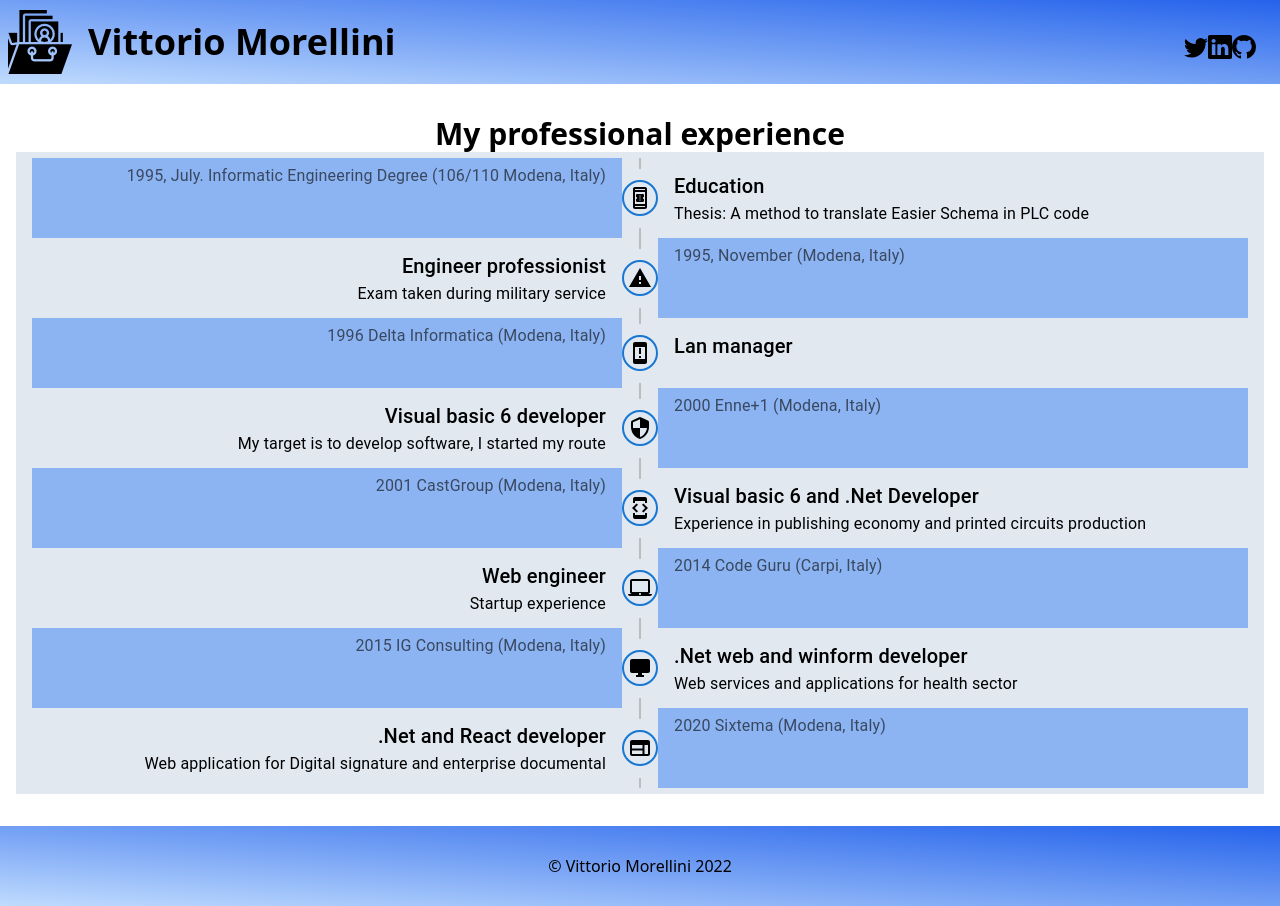
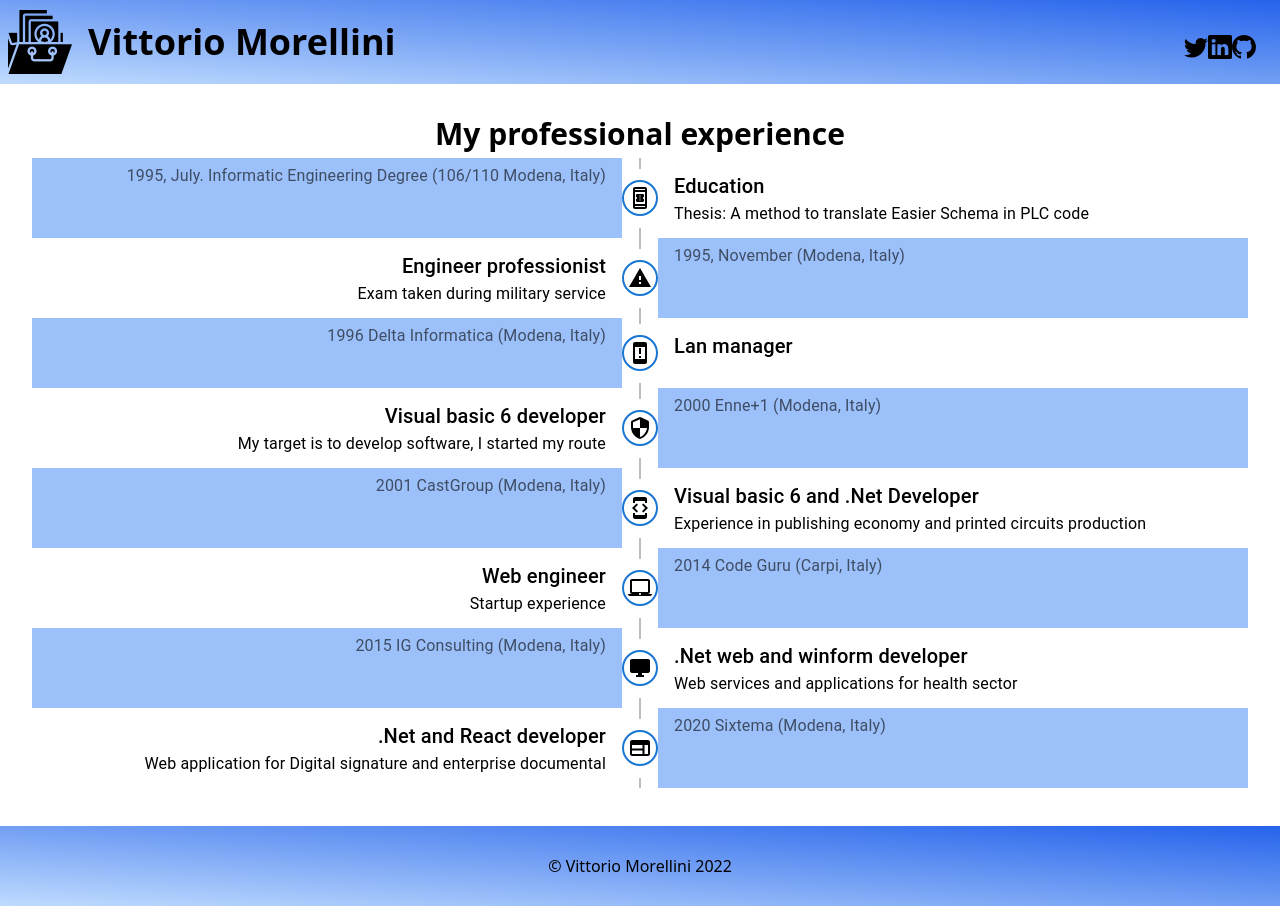
Before and after one commit to VittorioMorellini/Portfolio, a Next.js app: page /experience in a window 1280 px wide. Built offline with nearby package versions, Linux system fonts and the light colour scheme; what react-toast-notifications would draw is missing.

Commit message:
Fix layout experience page

```diff
--- a/pages/experience/index.tsx
+++ b/pages/experience/index.tsx
@@ -22,7 +22,7 @@ function Experience() {
   return (
     <div>
       <h1 className="text-3xl text-center font-bold"> My professional experience</h1>
-      <Timeline position="alternate" className='bg-slate-200 mx-auto'>
+      <Timeline position="alternate" className='mx-auto'>
         <TimelineItem>
           <TimelineOppositeContent
             sx={{ fontStyle: 'bold', bgcolor: 'rgb(59 130 246 / 0.5)' }}
```
